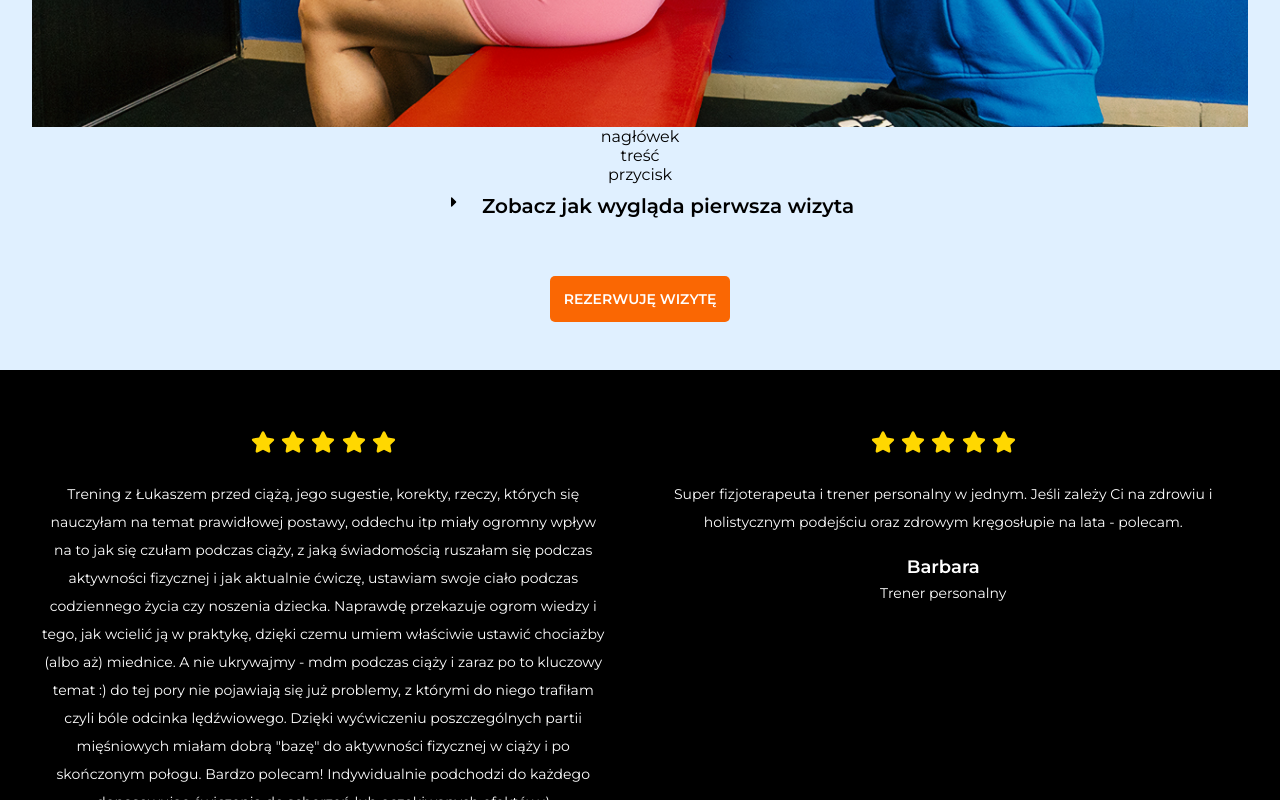
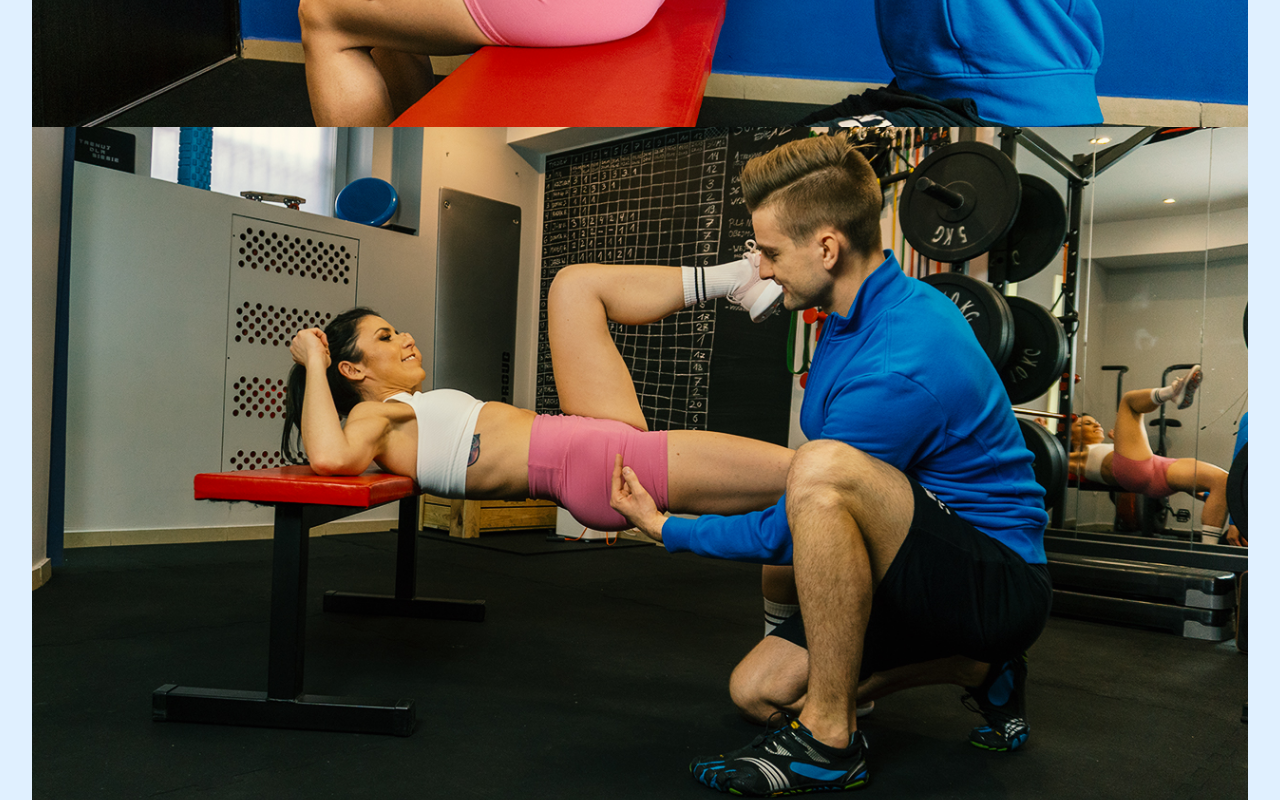
Before and after one commit to montesqieu/fizjopersonalny23, a Gatsby site: page / in a window 1280 px wide. Shown: the part 2120-2920 px from the top of the page. Built offline with nearby package versions, Linux system fonts and the light colour scheme; Gatsby itself is replaced by a stand-in of ours.

Commit message:
Update index.js

```diff
--- a/src/pages/index.js
+++ b/src/pages/index.js
@@ -72,6 +72,7 @@ function shuffle(array) {
 export default function Home({ data }) {
   console.log(data)
   const reference = shuffle(data.reference.nodes).slice(0, 4);
+  const service = data.service.nodes;
 
   return (
     <Layout>
@@ -132,12 +133,14 @@ export default function Home({ data }) {
         <div className={section_subheader}>Odzyskaj kontrolę nad sprawnym ciałem</div>
         <div className={services_grid}>
           <div className={services_item}>
-            <div className={services_image}>
-              <GatsbyImage image={data.service.childImageSharp.gatsbyImageData} alt="banner"/>
-            </div>
-            <div className={services_title}>nagłówek</div>
+            {service.map(service => (
+              <div className={services_image}>
+                <GatsbyImage image={service.childImageSharp.gatsbyImageData} alt="fizjoterapia bólu pleców"/>
+              </div>
+            ))}
+            <div className={services_title}>Fizjoterapia bólu pleców</div>
             <div className={services_content}>treść</div>
-            <div className={services_buttom}>przycisk</div>
+            <div className={services_buttom}>Czytaj dalej</div>
           </div>
         </div>
 
@@ -209,9 +212,12 @@ query Home {
       }
     }
   }
-  service: file(relativePath: {regex: "/(services)/"}) {
-    childImageSharp {
-      gatsbyImageData(layout: FULL_WIDTH)
+  service: allFile(filter: {absolutePath: {regex: "/(services)/"}}) {
+    nodes {
+      childImageSharp {
+        gatsbyImageData(layout: FULL_WIDTH)
+      }
+      name
     }
   }
 }
```
